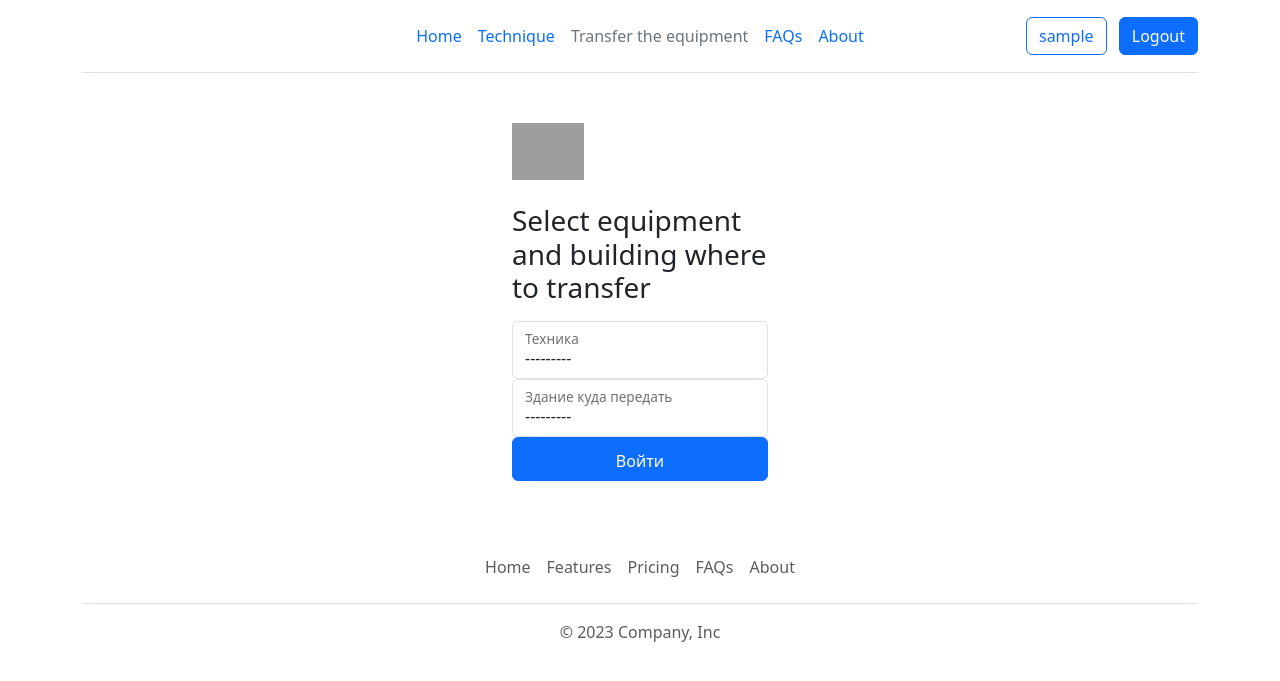
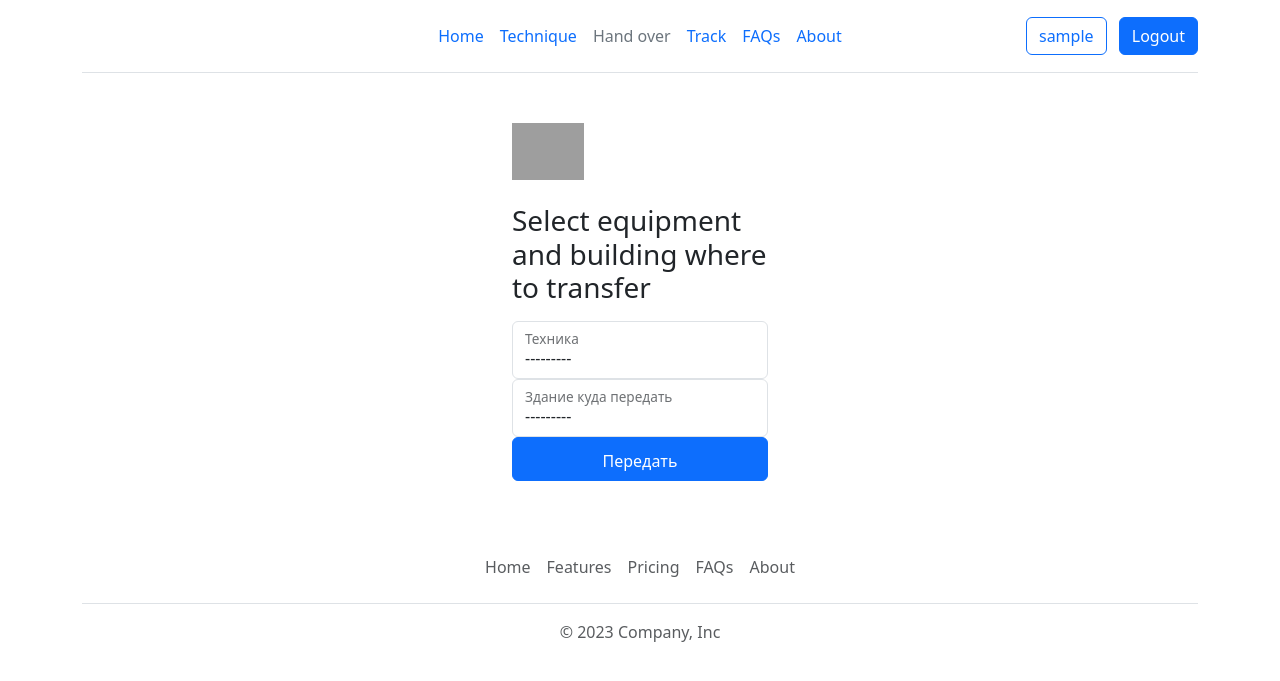
Before and after one commit to vanurtw/TrackingSystem, a Django app: page /tehnique/tran/ in a window 1280 px wide. Shown: the top 681 px of the page. Run offline with Django 5.2, Linux system fonts and the light colour scheme; the visitor is signed in with stand-in values (Sample User, id 1); data that the repository does not hold is empty; grey boxes are pictures that could not be loaded.

Commit message:
form transport technique

```diff
--- /dev/null
+++ b/tracking_system/system_track/templates/system_track/transferred-equipment.html
@@ -0,0 +1 @@
+{% extends 'base.html' %}
--- a/tracking_system/system_track/urls.py
+++ b/tracking_system/system_track/urls.py
@@ -2,5 +2,7 @@ from django.urls import path
 from .views import *
 
 urlpatterns = [
-    path('', HomeView.as_view(), name='home')
+    path('', HomeView.as_view(), name='home'),
+    path('transferred-equipment', track_technique, name='track'),
+    path('hand_over_technique/', hand_over_technique, name='hand-over-technique'),
 ]
--- a/tracking_system/tehnique/forms.py
+++ b/tracking_system/tehnique/forms.py
@@ -11,10 +11,10 @@ class TransportTechniqueForm(forms.Form):
                                                                queryset=Tehnique.objects.filter(building=user.building,
                                                                                                 status='A'))
         self.base_fields['technique'].widget.attrs = {'class': 'form-control'}
-        self.base_fields['buildinqs'] = forms.ModelChoiceField(label='Здание куда передать',
+        self.base_fields['buildinq'] = forms.ModelChoiceField(label='Здание куда передать',
                                                                queryset=Building.objects.exclude(name=user.building))
-        self.base_fields['buildinqs'].widget.attrs = {'class': 'form-control'}
+        self.base_fields['buildinq'].widget.attrs = {'class': 'form-control'}
         super(TransportTechniqueForm, self).__init__()
 
     class Meta:
-        fields = ['technique']
+        fields = ['technique', 'buildinqs']
--- a/tracking_system/tehnique/templates/tehnique/transport-tehnique.html
+++ b/tracking_system/tehnique/templates/tehnique/hand_over.html
@@ -3,7 +3,8 @@
 {% block content %}
 <div style="margin: 50px 40% 50px 40%;">
 
-    <form>
+    <form action="{% url 'hand-over-technique' %}" method="post">
+        {% csrf_token %}
         <img class="mb-4" src="/docs/5.3/assets/brand/bootstrap-logo.svg" alt="" width="72" height="57">
         <h1 class="h3 mb-3 fw-normal"><font style="vertical-align: inherit;"><font style="vertical-align: inherit;">
             Select equipment and building where to transfer</font></font></h1>
@@ -16,7 +17,7 @@
 
 
         <button class="btn btn-primary w-100 py-2" type="submit"><font style="vertical-align: inherit;"><font
-                style="vertical-align: inherit;">Войти</font></font></button>
+                style="vertical-align: inherit;">Передать</font></font></button>
 
     </form>
 </div>
--- a/tracking_system/tehnique/views.py
+++ b/tracking_system/tehnique/views.py
@@ -26,4 +26,4 @@ def tehnique_detail(request):
 def tehnique_transport(request):
     form = TransportTechniqueForm(request)
     # form.set_tec(request)
-    return render(request, 'tehnique/transport-tehnique.html', {'header': 'transfer', 'form': form})
+    return render(request, 'tehnique/hand_over.html', {'header': 'hand_over', 'form': form})
--- a/tracking_system/templates/header.html
+++ b/tracking_system/templates/header.html
@@ -20,12 +20,15 @@
             {% else %}
             <li><a href="{% url 'tehnique' %}" class="nav-link px-2">Technique</a></li>
             {% endif %}
-            {% if header == 'transfer' %}
-            <li><a href="{% url 'tehnique_transport' %}" class="nav-link px-2 link-secondary">
-                Transfer the equipment</a></li>
+            {% if header == 'hand_over' %}
+            <li><a href="{% url 'tehnique_transport' %}" class="nav-link px-2 link-secondary">Hand over</a></li>
             {% else %}
-            <li><a href="{% url 'tehnique_transport' %}" class="nav-link px-2">
-                Transfer the equipment</a></li>
+            <li><a href="{% url 'tehnique_transport' %}" class="nav-link px-2">Hand over</a></li>
+            {% endif %}
+            {% if header == 'track' %}
+            <li><a href="{% url 'track' %}" class="nav-link px-2 link-secondary">Track</a></li>
+            {% else %}
+            <li><a href="{% url 'track' %}" class="nav-link px-2">Track</a></li>
             {% endif %}
             {% endif %}
             {% if header == 'faqs' %}
```
Also changed, not shown: tracking_system/system_track/views.py (+26 -1 lines).
